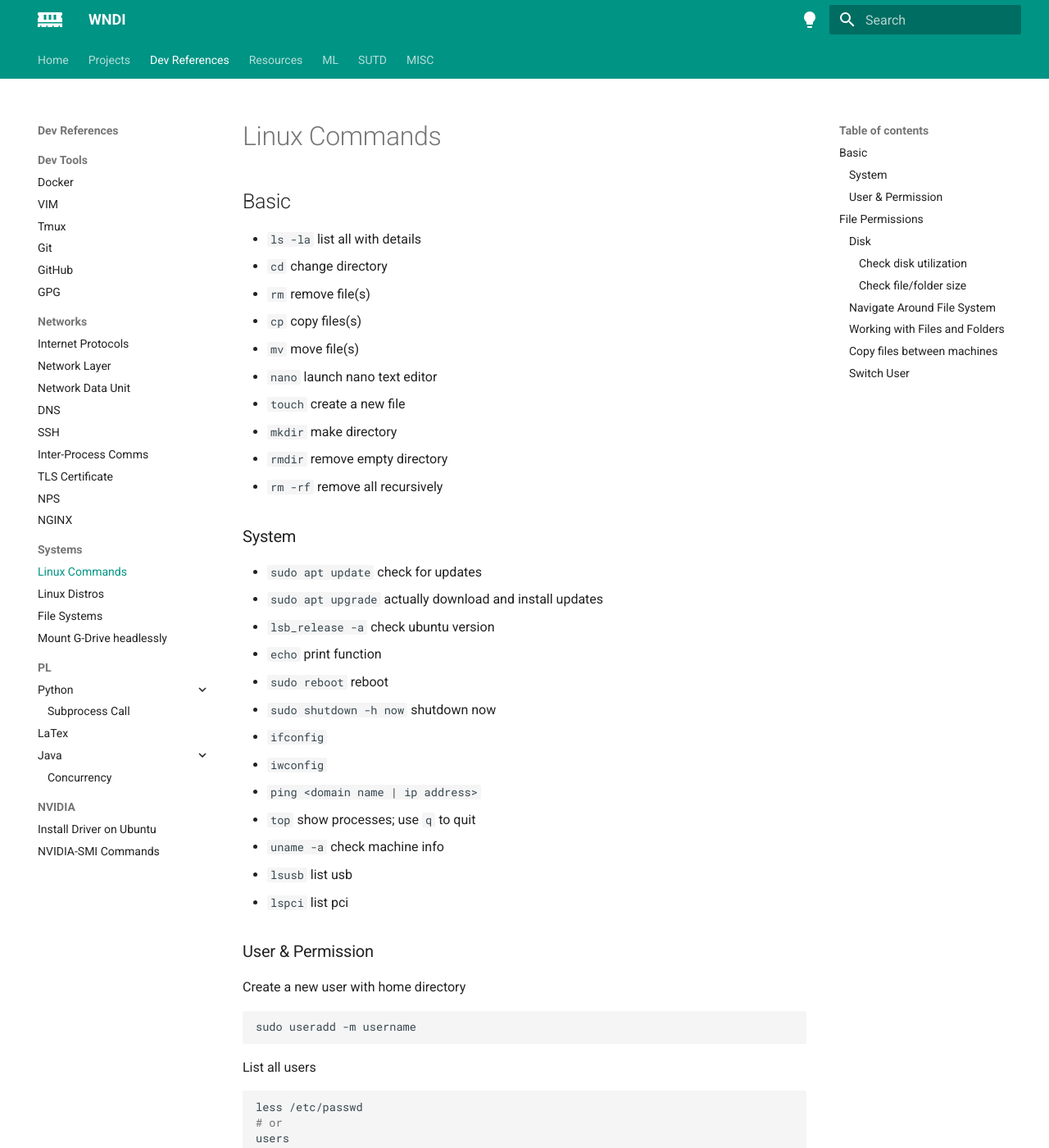
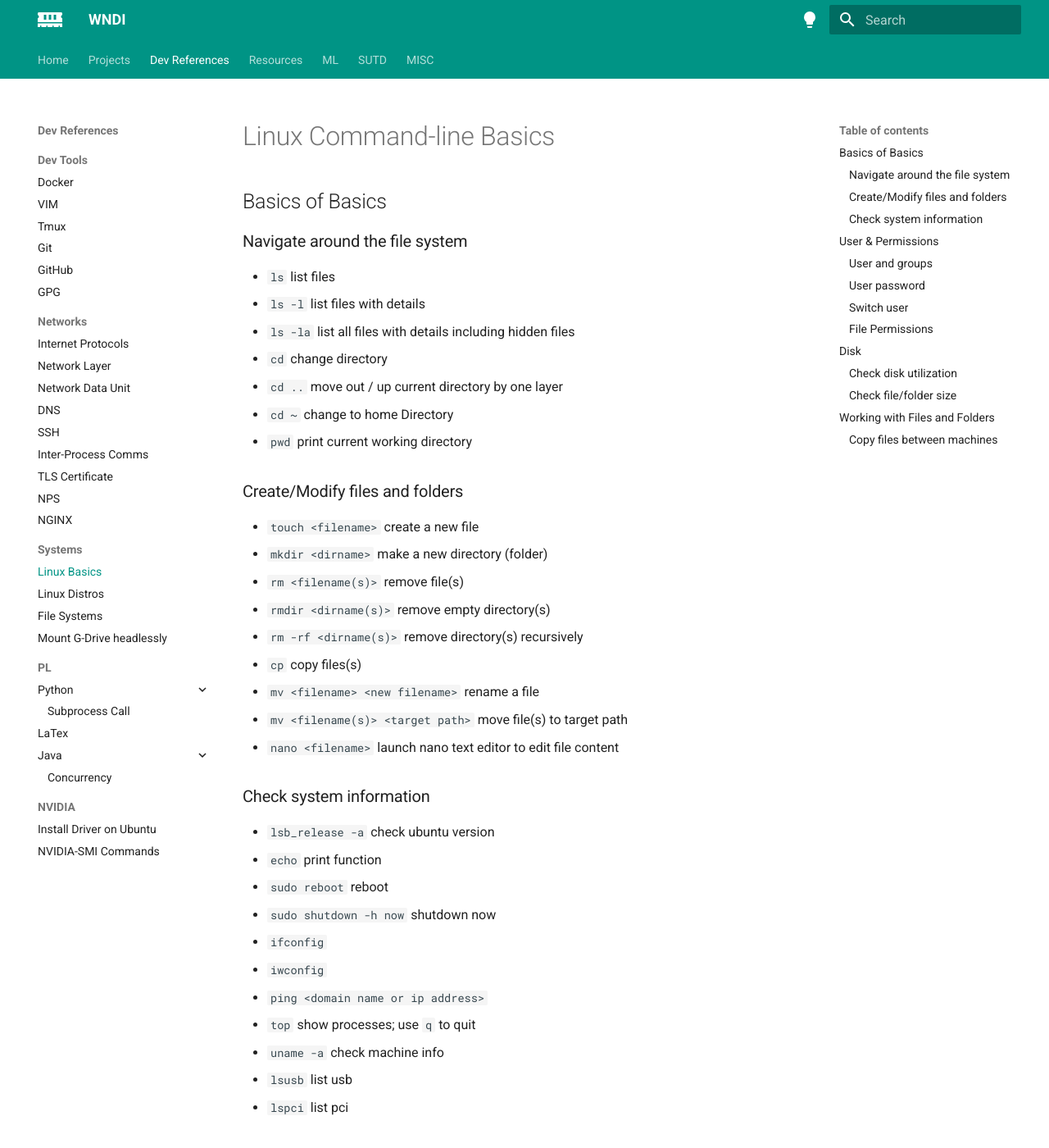
Before and after one commit to MarkHershey/docs, an MkDocs documentation site: the page built from docs/pages/systems/linux-basics.md, in a window 1280 px wide and 1400 px high. Shown: the whole window at 82% size. Built offline with MkDocs 1.6.1 and Material for MkDocs 9.7.7, drawn with Linux system fonts in a browser that asks for light colours; some of the changed text lies outside the part shown.

Commit message:
Update systems pages

````diff
--- a/docs/pages/dev/linux-commands.md
+++ b/docs/pages/systems/linux-basics.md
@@ -1,35 +1,47 @@
-# Linux Commands
+# Linux Command-line Basics
 
-## Basic
+## Basics of Basics
 
--   `ls -la` list all with details
--   `cd` change directory
--   `rm` remove file(s)
+### Navigate around the file system
+
+- `ls` list files
+- `ls -l` list files with details
+- `ls -la` list all files with details including hidden files
+- `cd` change directory
+- `cd ..` move out / up current directory by one layer
+- `cd ~` change to home Directory
+- `pwd` print current working directory
+
+### Create/Modify files and folders
+
+-   `touch <filename>` create a new file
+-   `mkdir <dirname>` make a new directory (folder)
+-   `rm <filename(s)>` remove file(s)
+-   `rmdir <dirname(s)>` remove empty directory(s)
+-   `rm -rf <dirname(s)>` remove directory(s) recursively
 -   `cp` copy files(s)
--   `mv` move file(s)
--   `nano` launch nano text editor
--   `touch` create a new file
--   `mkdir` make directory
--   `rmdir` remove empty directory
--   `rm -rf` remove all recursively
+-   `mv <filename> <new filename>` rename a file
+-   `mv <filename(s)> <target path>` move file(s) to target path
+-   `nano <filename>` launch nano text editor to edit file content
 
-### System
+### Check system information
 
-- `sudo apt update` check for updates
-- `sudo apt upgrade` actually download and install updates
 - `lsb_release -a` check ubuntu version
 - `echo` print function
 - `sudo reboot` reboot
 - `sudo shutdown -h now` shutdown now
 - `ifconfig`
 - `iwconfig`
-- `ping <domain name | ip address>`
+- `ping <domain name or ip address>`
 - `top` show processes; use `q` to quit
 - `uname -a` check machine info
 - `lsusb` list usb
 - `lspci` list pci
 
-### User & Permission
+
+## User & Permissions
+
+### User and groups
 
 Create a new user with home directory
 
@@ -81,6 +93,8 @@ Change a user's primary group
 usermod -g GROUP USER
 ```
 
+### User password
+
 Change the current user's password
 
 ```bash
@@ -93,7 +107,15 @@ Change any user's password with sudo privileges
 sudo passwd USER
 ```
 
-## File Permissions
+### Switch user
+
+- `sudo -i` becoming root user (require current user password)
+- `su -` become root user (require root password)
+- `su [username]` switch to user
+
+> Ref: [Difference between sudo -i and su -](https://unix.stackexchange.com/a/98534)
+
+### File Permissions
 
 !!! info "UNIX System Permissions"
     Example:
@@ -147,7 +169,7 @@ chmod 777 example.sh
     - `644`: permission equivalent to `rw-r--r--`
 
 
-### Disk
+## Disk
 
 #### Check disk utilization
 
@@ -180,17 +202,9 @@ du -sh ./*
 - `-s` for "specified" file/dir only
 - `-h` for "Human-readable" output
 
-### Navigate Around File System
 
-- `ls` list files
-- `ls -l` list files with details
-- `ls -la` list all files with details including hidden files
-- `cd` change directory
-- `cd ..` move out / up current directory by one layer
-- `cd ~` change to home Directory
-- `pwd` print working directory
 
-### Working with Files and Folders
+## Working with Files and Folders
 
 - `mkdir new_folder_name` make directory (create a new folder)
 - `rmdir some_folder` remove a empty folder
@@ -247,14 +261,4 @@ When copying a good number of files
 
 - Consider using a simpler encryption algorithm
 - Consider using `rsync` instead of `scp`
-- Consider using `parallel-scp` and `parallel-rsync`?
-
-
-
-### Switch User
-
-- `sudo -i` becoming root user (require current user password)
-- `su -` become root user (require root password)
-- `su [username]` switch to user
-
-> Ref: [Difference between sudo -i and su -](https://unix.stackexchange.com/a/98534)
+- Consider using `parallel-scp` and `parallel-rsync`
--- a/mkdocs.yml
+++ b/mkdocs.yml
@@ -104,10 +104,10 @@ nav:
                 - NPS: "pages/networks/nps.md"
                 - NGINX: "pages/networks/nginx.md"
           - Systems:
-                - Linux Commands: "pages/dev/linux-commands.md"
-                - Linux Distros: "pages/dev/linux-distros.md"
-                - File Systems: "pages/dev/file_systems.md"
-                - Mount G-Drive headlessly: "pages/dev/linux-mount-gdrive.md"
+                - Linux Basics: "pages/systems/linux-basics.md"
+                - Linux Distros: "pages/systems/linux-distros.md"
+                - File Systems: "pages/systems/file_systems.md"
+                - Mount G-Drive headlessly: "pages/systems/linux-mount-gdrive.md"
           - PL:
                 - Python:
                       - Subprocess Call: "pages/python/subprocess_call.md"
````
Also changed, not shown: docs/pages/systems/file_systems.md (renamed from docs/pages/dev/file_systems.md), docs/pages/systems/linux-distros.md (renamed from docs/pages/dev/linux-distros.md), docs/pages/systems/linux-mount-gdrive.md (renamed from docs/pages/dev/linux-mount-gdrive.md).
